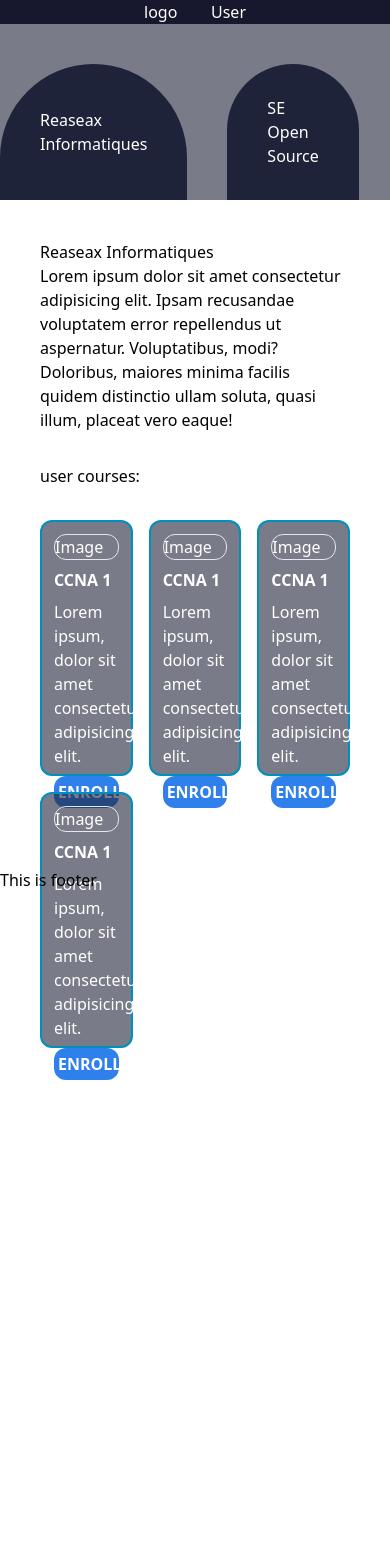
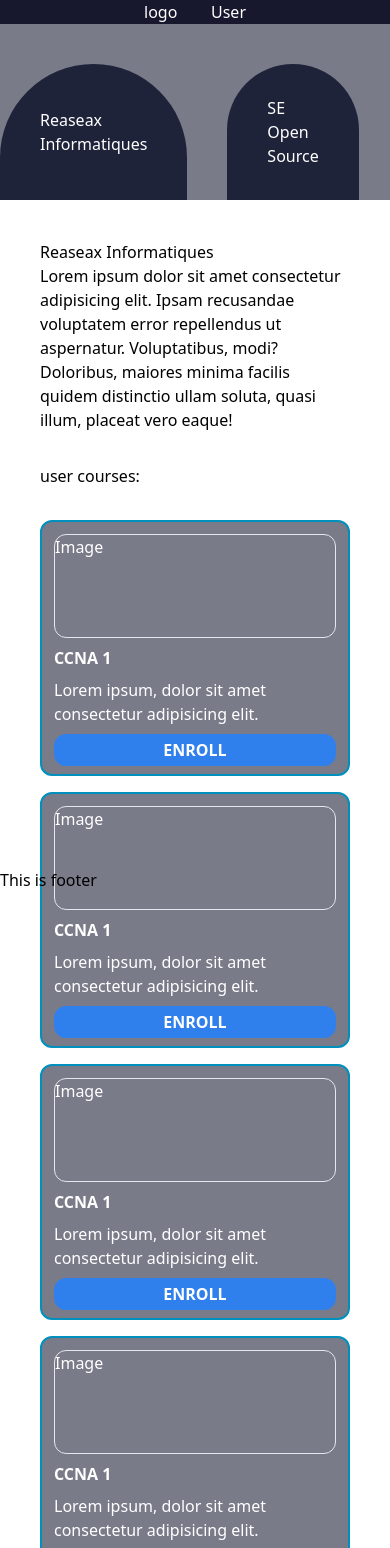
Before and after one commit to Hamza-El-Fahli/Educraft_Server, a Next.js app: page /userPlatform/courses in a window 390 px wide. Shown: the top 1548 px of the page. Before the commit the page ends 1080 px from the top, so only its background shows below. Built offline with nearby package versions, Linux system fonts and the light colour scheme.

Commit message:
wip: UserPlatform - make cards container responsive

```diff
--- a/src/app/userPlatform/courses/page.tsx
+++ b/src/app/userPlatform/courses/page.tsx
@@ -16,7 +16,7 @@ export default function User_courses() {
                     <p>Lorem ipsum dolor sit amet consectetur adipisicing elit. Ipsam recusandae voluptatem error repellendus ut aspernatur. Voluptatibus, modi? Doloribus, maiores minima facilis quidem distinctio ullam soluta, quasi illum, placeat vero eaque!</p>
                     </div>
                     <div>user courses:</div>
-                    <div className="grid grid-flow-row grid-cols-3 gap-4">
+                    <div className="grid grid-flow-row md:grid-cols-3 xl:grid-cols-6 gap-4">
 
                         <CourseCard />
                         <CourseCard />
```
